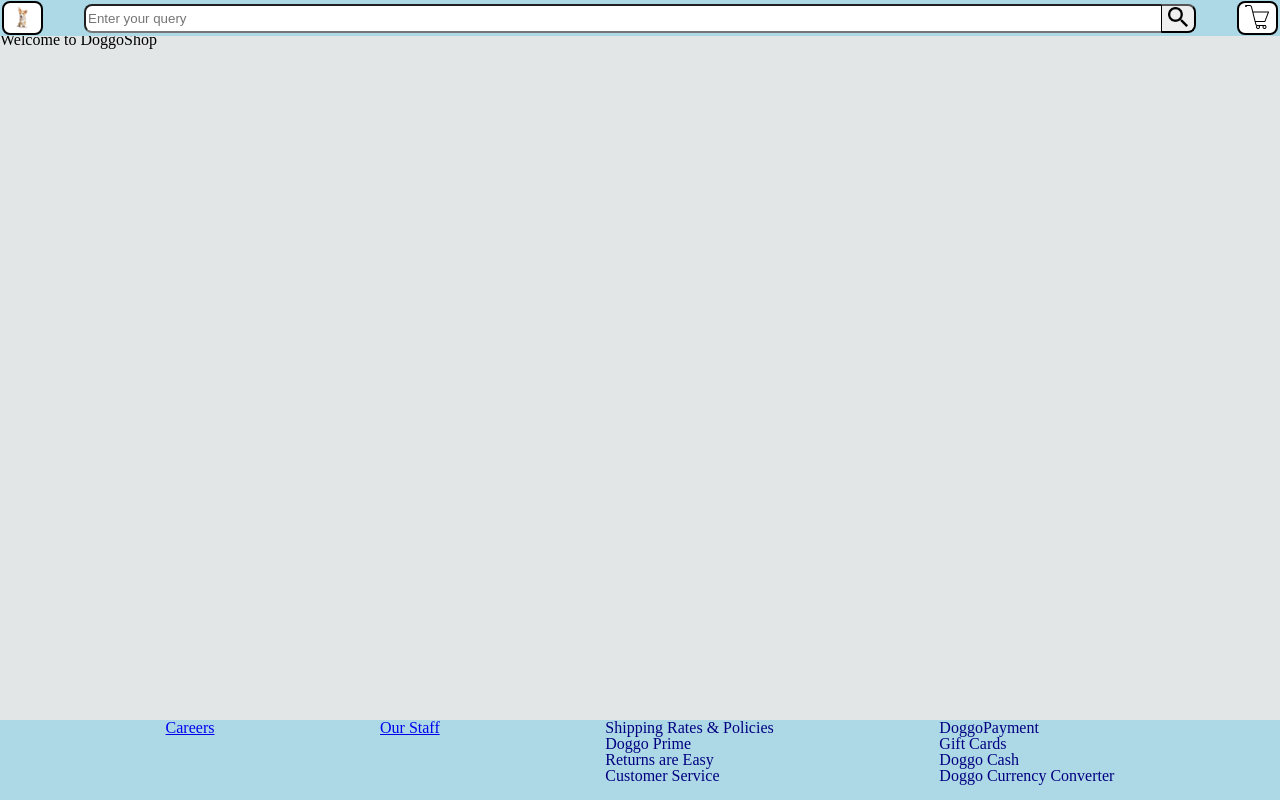
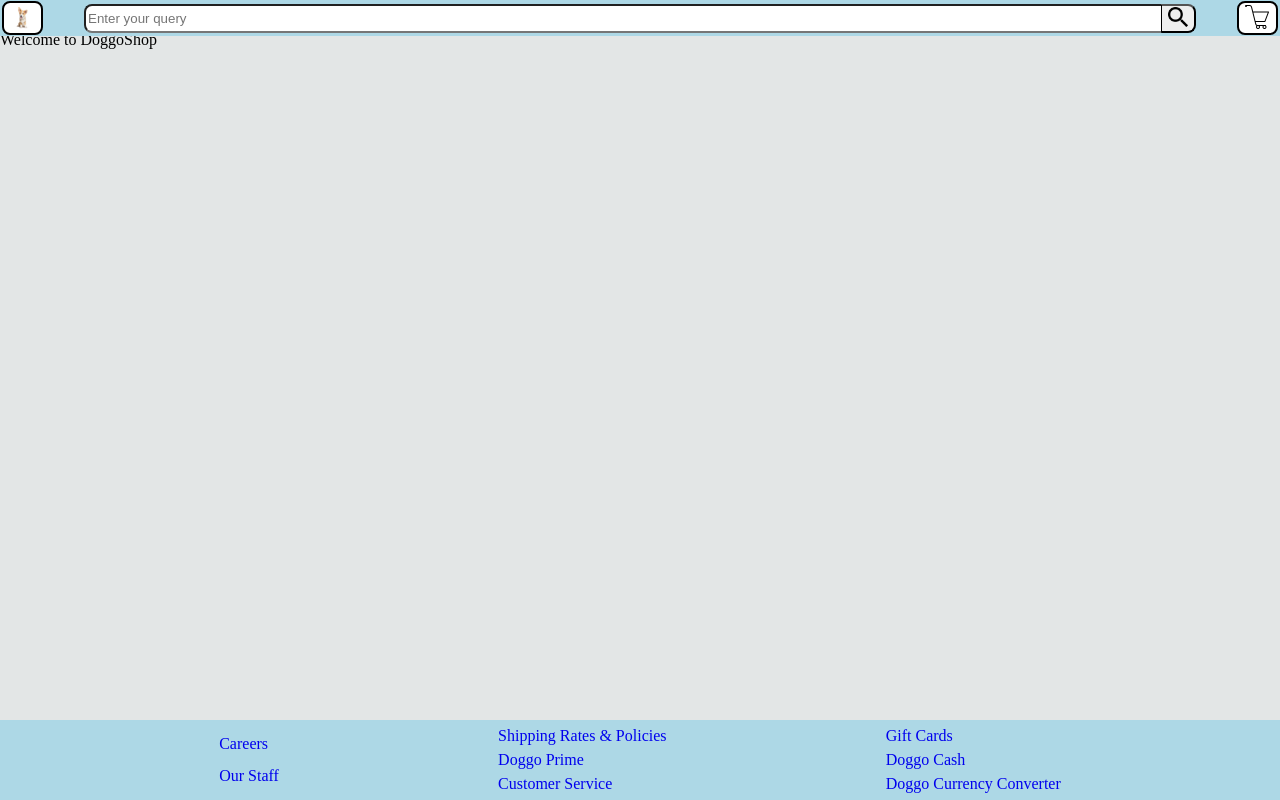
Before and after one commit to FilipAcodes/e-commerce, a Next.js app: page / in a window 1280 px wide. Built offline with nearby package versions, Linux system fonts and the light colour scheme.

Commit message:
basicfooter for now

```diff
--- a/src/app/components/FooterComponents/DoggoPayment.js
+++ b/src/app/components/FooterComponents/DoggoPayment.js
@@ -1,12 +1,17 @@
 import React from "react";
-
+import "./footer.css";
 const DoggoPayment = () => {
   return (
-    <div>
-      DoggoPayment
-      <div>Gift Cards</div>
-      <div>Doggo Cash</div>
-      <div>Doggo Currency Converter</div>
+    <div className="footerContainer">
+      <a href="/" className="deadLink">
+        Gift Cards
+      </a>
+      <a href="/" className="deadLink">
+        Doggo Cash
+      </a>
+      <a href="/" className="deadLink">
+        Doggo Currency Converter
+      </a>
     </div>
   );
 };
--- a/src/app/components/FooterComponents/GetToKnowUs.js
+++ b/src/app/components/FooterComponents/GetToKnowUs.js
@@ -1,11 +1,15 @@
 import React from "react";
-
+import "./footer.css";
 const GetToKnowUs = () => {
   return (
-    <>
-      <a href="google.com">Careers</a>
-      <a href="google.com">Our Staff</a>
-    </>
+    <div className="footerContainer">
+      <a href="/" className="deadLink">
+        Careers
+      </a>
+      <a href="/" className="deadLink">
+        Our Staff
+      </a>
+    </div>
   );
 };
 
--- a/src/app/components/FooterComponents/LetUsHelpYou.js
+++ b/src/app/components/FooterComponents/LetUsHelpYou.js
@@ -1,12 +1,18 @@
 import React from "react";
+import "./footer.css";
 
 const LetUsHelpYou = () => {
   return (
-    <div>
-      <div>Shipping Rates & Policies</div>
-      <div>Doggo Prime</div>
-      <div>Returns are Easy</div>
-      <div>Customer Service</div>
+    <div className="footerContainer">
+      <a href="/" className="deadLink">
+        Shipping Rates & Policies
+      </a>
+      <a href="/" className="deadLink">
+        Doggo Prime
+      </a>
+      <a href="/" className="deadLink">
+        Customer Service
+      </a>
     </div>
   );
 };
--- /dev/null
+++ b/src/app/components/FooterComponents/footer.css
@@ -0,0 +1,9 @@
+.footerContainer {
+  display: flex;
+  flex-direction: column;
+  justify-content: space-evenly;
+}
+
+.deadLink {
+  text-decoration: none;
+}
```
